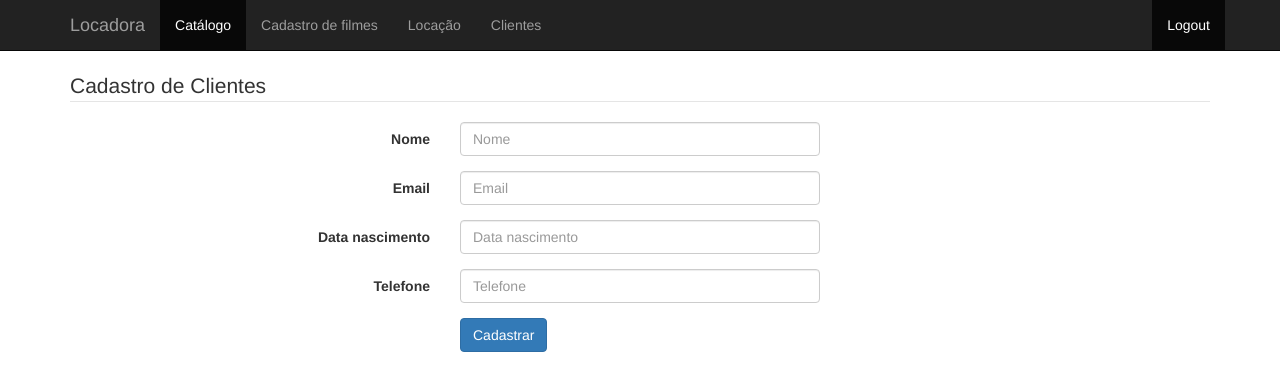
After one commit to sivek40/Locadora, a PHP site: page /clientes.php in a window 1280 px wide. The commit adds this page. Shown: the top 391 px of the page. Run offline with PHP 8.4, Linux system fonts and the light colour scheme.

Commit message:
cadastro de filmes consistências tela cadastro de clientes

```diff
--- /dev/null
+++ b/clientes.php
@@ -0,0 +1,75 @@
+<!DOCTYPE html>
+<html>
+    <head>
+        <meta charset="UTF-8">
+        <title>Locadora</title>
+
+        <link href="/css/bootstrap.css" rel="stylesheet"/>
+        <link href="/css/principal.css" rel="stylesheet"/>
+
+        <script type="text/javascript" src="/js/jquery-2.2.4.js"></script>
+        <script type="text/javascript" src="/js/bootstrap.min.js"></script>
+        <script type="text/javascript" src="/js/cadastro.js"></script>
+    </head>
+    <body>
+
+        <?php include 'menu.php'; ?>
+
+        <div class="container">
+            <form class="form-horizontal">
+                <fieldset>
+
+                    <!-- Form Name -->
+                    <legend>Cadastro de Clientes</legend>
+
+                    <!-- Text input-->
+                    <div class="form-group">
+                        <label class="col-md-4 control-label" for="nome">Nome</label>
+                        <div class="col-md-4">
+                            <input id="nome" name="nome" type="text" placeholder="Nome" class="form-control input-md">
+
+                        </div>
+                    </div>
+
+                    <!-- Text input-->
+                    <div class="form-group">
+                        <label class="col-md-4 control-label" for="email">Email</label>
+                        <div class="col-md-4">
+                            <input id="email" name="email" type="text" placeholder="Email" class="form-control input-md">
+
+                        </div>
+                    </div>
+
+                    <!-- Text input-->
+                    <div class="form-group">
+                        <label class="col-md-4 control-label" for="datanasc">Data nascimento</label>
+                        <div class="col-md-4">
+                            <input id="datanasc" name="datanasc" type="text" placeholder="Data nascimento" class="form-control input-md">
+
+                        </div>
+                    </div>
+
+                    <!-- Text input-->
+                    <div class="form-group">
+                        <label class="col-md-4 control-label" for="telefone">Telefone</label>
+                        <div class="col-md-4">
+                            <input id="telefone" name="telefone" type="text" placeholder="Telefone" class="form-control input-md">
+
+                        </div>
+                    </div>
+
+                    <!-- Button -->
+                    <div class="form-group">
+                        <label class="col-md-4 control-label" for="cadastrar"></label>
+                        <div class="col-md-4">
+                            <button id="cadastrar" name="cadastrar" class="btn btn-primary">Cadastrar</button>
+                        </div>
+                    </div>
+
+                </fieldset>
+            </form>
+
+        </div>
+
+    </body>
+</html>
--- a/js/cadastro.js
+++ b/js/cadastro.js
@@ -1,20 +1,67 @@
-$(document).ready(function(){
+$(document).ready(function() {
+
+    var id = getId();
+
+    if (id != null) {
+        $.getJSON('/model/cadastro.php', {id: id}).done(function(retorno) {
+            $('#id').val(retorno.id);
+            $('#nome').val(retorno.nome);
+            $('#sinopse').val(retorno.sinopse);
+            $('#categoria').val(retorno.categoria.split(','));
+            $('#ano').val(retorno.ano);
+            $('input[name="tipo"]').each(function(idx, elem) {
+                if ($(elem).val() == retorno.tipo) {
+                    $(elem).prop("checked", true);
+                }
+            });
+            $('#disponivel').val(retorno.disponivel);
+            $('#midia').val(retorno.midia);
+        })
+    }
+
     var ano = new Date().getFullYear();
     var listaAno = $('<option value="">-- Selecione --</option>');
     $(listaAno).appendTo('#ano');
-    for (var i = 1950; i <= ano; i++){
-        listaAno = $('<option value="'+i+'">'+i+'</option>');
+    for (var i = 1950; i <= ano; i++) {
+        listaAno = $('<option value="' + i + '">' + i + '</option>');
         $(listaAno).appendTo('#ano');
     }
-    $('#form-cadastro').submit(function(evento){
+
+    $('.quant').keydown(function(evento) {
+        if (evento.keyCode == 08)
+            return true; //back space
+        if (evento.keyCode == 37)
+            return true; //seta esquerda
+        if (evento.keyCode == 39)
+            return true; //seta direita
+        if (evento.keyCode == 35)
+            return true; //end
+        if (evento.keyCode == 36)
+            return true; //home
+        if (evento.keyCode == 46)
+            return true; //del
+        if (evento.keyCode == 190 || evento.keyCode == 110)
+            return true; //(.) ponto
+        if (evento.keyCode == 188 || evento.keyCode == 108)
+            return true; //(,) virgula
+
+        if ((evento.keyCode >= 48 && evento.keyCode <= 57) || (evento.keyCode >= 96 && evento.keyCode <= 105)) {
+            return true;
+        } else {
+            return false;
+        }
+    });
+
+    $('#form-cadastro').submit(function(evento) {
         evento.preventDefault();
 
-        validaForm(this);
-        return;
+        if (!validaForm(this)) {
+            return false;
+        }
 
         var dados = $(this).serialize();
 
-        $.post('/model/cadastro.php', dados).done(function(retorno){
+        $.post('/model/cadastro.php', dados).done(function(retorno) {
 
             var retorno = JSON.parse(retorno);
 
@@ -23,39 +70,50 @@ $(document).ready(function(){
             if (retorno.status == 'ok') {
                 $('input, select, textarea').val('');
                 $('#form-cadastro div.form-group:first').find('input, select, textarea').focus();
+                if ($('input id').val() == '') {
+                    var incAlt = "adicionado";
+                } else {
+                    var incAlt = "atualizado";
+                }
                 var alerta = $('<div class="alert alert-success alert-dismissible col-md-8 col-md-offset-2" role="alert">'
-                              +'<button type="button" class="close" data-dismiss="alert" aria-label="Close">'
-                                  +'<span aria-hidden="true">&times;</span></button>'
-                                +'<strong><i class="glyphicon glyphicon-ok"></i> Sucesso!</strong> O filme foi adicionado corretamente.'
-                            +'</div>');
+                        + '<button type="button" class="close" data-dismiss="alert" aria-label="Close">'
+                        + '<span aria-hidden="true">&times;</span></button>'
+                        + '<strong><i class="glyphicon glyphicon-ok"></i> Sucesso!</strong> O filme foi '+incAlt+' corretamente.'
+                        + '</div>');
             } else {
                 var alerta = $('<div class="alert alert-danger alert-dismissible col-md-8 col-md-offset-2" role="alert">'
-                              +'<button type="button" class="close" data-dismiss="alert" aria-label="Close">'
-                                  +'<span aria-hidden="true">&times;</span></button>'
-                              +'<strong><i class="glyphicon glyphicon-remove-sign"></i> Erro!</strong> O filme não foi adicionado.'
-                            +'</div>');
+                        + '<button type="button" class="close" data-dismiss="alert" aria-label="Close">'
+                        + '<span aria-hidden="true">&times;</span></button>'
+                        + '<strong><i class="glyphicon glyphicon-remove-sign"></i> Erro!</strong> O filme não foi '+incAlt+'.'
+                        + '</div>');
             }
             $('#alertas').append(alerta);
         });
     });
 });
 
-function validaForm(form){
+function validaForm(form) {
 
     $(form).find('.form-group').removeClass('has-error');
-    $(form).find('span.glyphicon-remove');
+    $(form).find('span.glyphicon-remove').remove();
 
     var valido = true;
 
-    $(form).find('input, select, textarea').each(function(idx, elem){
+    $(form).find('input, select, textarea').each(function(idx, elem) {
         if ($(elem).val() == '') {
             valido = false;
             $(elem).parent().parent().addClass('has-error');
-        }
-        if ($(elem).attr('type') == 'text') {
-            $(elem).after('<span class="glyphicon glyphicon-remove form-control-feedback" aria-hidden="true"></span>');
+            if ($(elem).attr('type') == 'text') {
+                $(elem).after('<span class="glyphicon glyphicon-remove form-control-feedback" aria-hidden="true"></span>');
+            }
         }
     });
 
     return valido;
 }
+
+function getId() {
+
+    var uri = window.location.search.substr(1);
+    return uri.split('=')[1];
+}
--- a/js/catalogo.js
+++ b/js/catalogo.js
@@ -25,7 +25,7 @@ $(document).ready(function(){
                         +'<div class="media-body">'
                             +'<span class="media-meta pull-right">'+elem.ano+'</span>'
                             +'<h4 class="title">'
-                                +elem.nome
+                                + '<a href="/cadastro.php?id='+elem.id+'">'+elem.nome+'</a>'
                                 +'<span class="pull-right pagado">'+elem.categoria+'</span>'
                             +'</h4>'
                             +'<p class="summary">'+elem.sinopse+'</p>'
--- /dev/null
+++ b/menu.php
@@ -0,0 +1,24 @@
+<nav class="navbar navbar-inverse navbar-static-top">
+    <div class="container">
+        <div class="navbar-header">
+            <button type="button" class="navbar-toggle collapsed" data-toggle="collapse" data-target="#navbar" aria-expanded="false" aria-controls="navbar">
+                <span class="sr-only">Toggle navigation</span>
+                <span class="icon-bar"></span>
+                <span class="icon-bar"></span>
+                <span class="icon-bar"></span>
+            </button>
+            <a class="navbar-brand" href="#">Locadora</a>
+        </div>
+        <div id="navbar" class="collapse navbar-collapse">
+            <ul class="nav navbar-nav">
+                <li class="active"><a href="index.php">Catálogo</a></li>
+                <li><a href="cadastro.php">Cadastro de filmes</a></li>
+                <li><a href="#contact">Locação</a></li>
+                <li><a href="clientes.php">Clientes</a></li>
+            </ul>
+            <ul class="nav navbar-nav navbar-right">
+                <li class="active"><a href="#">Logout</a></li>
+            </ul>
+        </div><!--/.nav-collapse -->
+    </div>
+</nav>
```
Also changed, not shown: cadastro.php (+11 -31 lines), index.php (+2 -24 lines), model/cadastro.php (+22 -2 lines), model/locadora.sqlite.
